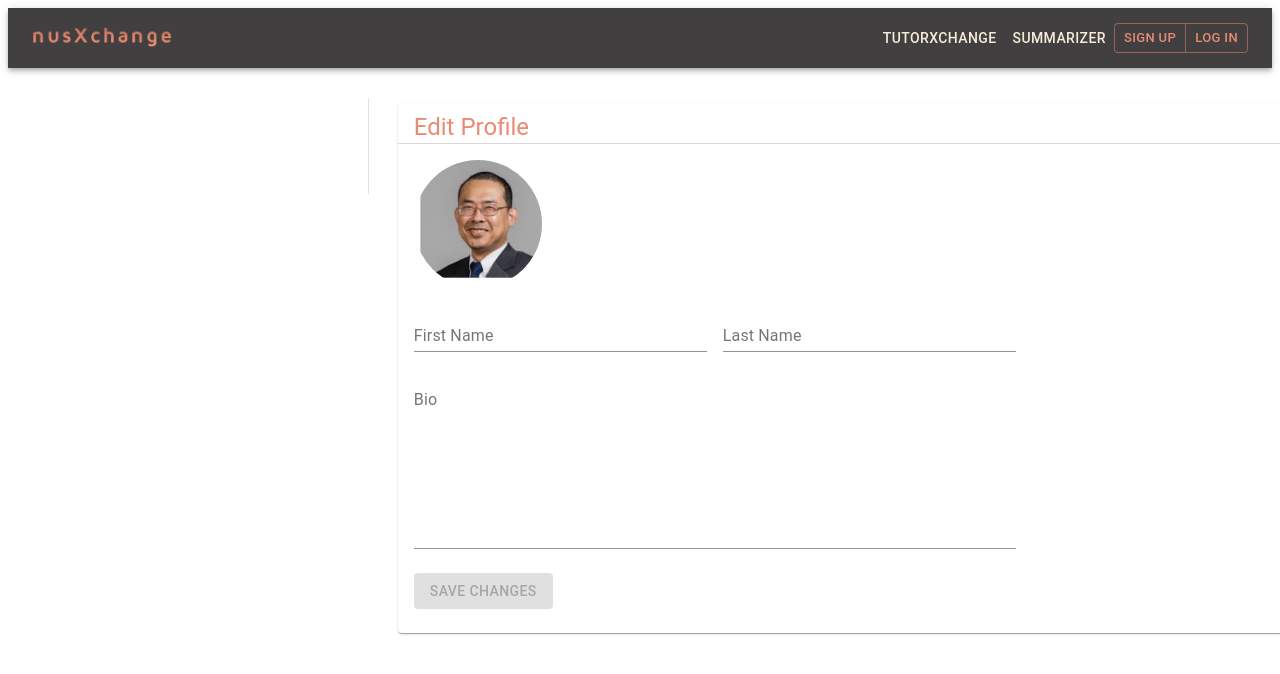
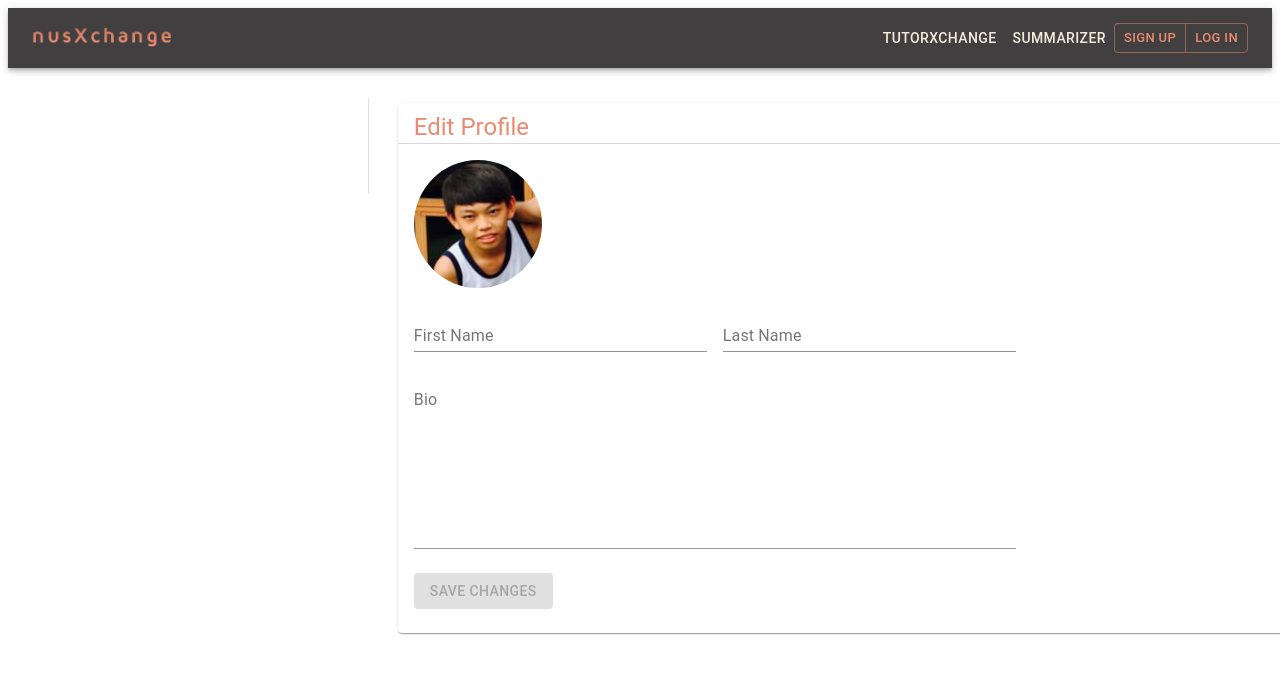
Before and after one commit to cyyeu/nusXchange, a React app in the folder frontend/: page /settings in a window 1280 px wide. Shown: the top 674 px of the page. Built offline with nearby package versions, Linux system fonts and the light colour scheme; the HTML template or start-up script is replaced by a standard one.

Commit message:
handsome picture

```diff
--- a/frontend/src/views/Settings/Components/EditProfile.js
+++ b/frontend/src/views/Settings/Components/EditProfile.js
@@ -105,7 +105,7 @@ export default function EditProfile() {
           </Box>
           <Divider />
           <Box  p = {2}>
-            <Avatar src ="/static/avatar.jpg" className={classes.avatar} variant = "circular"/>
+            <Avatar src ="/static/avatar2.jpg" className={classes.avatar} variant = "circular"/>
           </Box>
           <form className={classes.form} onSubmit={handleSubmit} id="change">
             <Grid container spacing={2}>
```
Also changed, not shown: frontend/static/avatar2.jpg (added).
